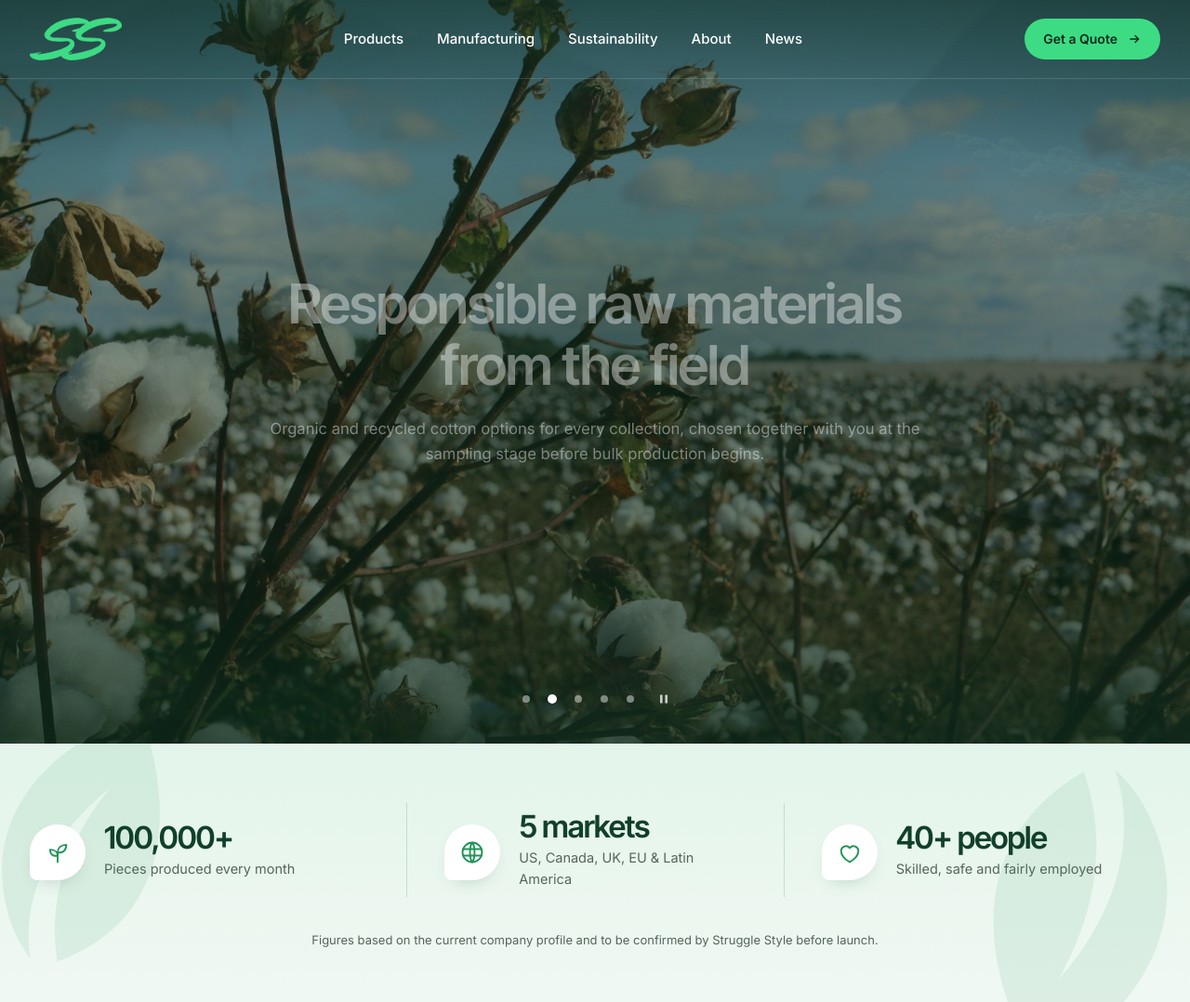
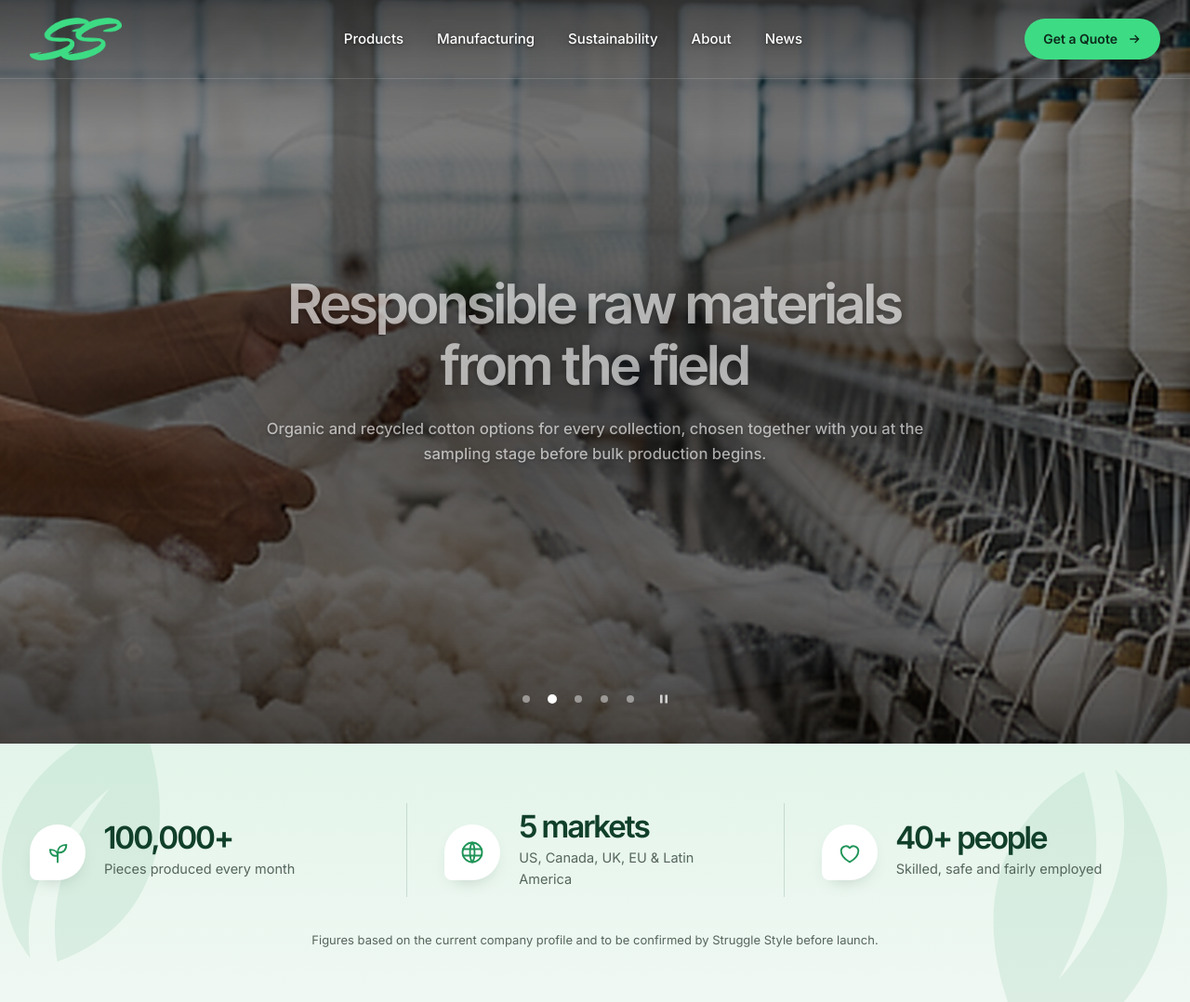
Before and after one commit to mizanurrahman70/strugglestyle, a plain HTML site: page index.html in a window 1280 px wide. Shown: the top 1078 px of the page at 93% size. Drawn offline with Linux system fonts and the light colour scheme.

Commit message:
update code

```diff
--- a/index.html
+++ b/index.html
@@ -92,7 +92,8 @@
   /* 1. Header */
   /* Transparent over the hero, solid once scrolled (or when the mobile menu is open) */
   header{position:fixed;top:0;left:0;right:0;z-index:50;background:transparent;border-bottom:1px solid rgba(255,255,255,.14);transition:background .35s,border-color .35s,backdrop-filter .35s}
-  header .nav ul a{color:#fff;transition:color .35s}
+  header .nav ul a{color:#fff;text-shadow:0 1px 3px rgba(0,0,0,.5),0 1px 12px rgba(0,0,0,.35);transition:color .35s}
+  header.scrolled .nav ul a,header.open .nav ul a{text-shadow:none}
   header .nav > .btn{background:var(--leaf);color:var(--green-900)}
   header .nav > .btn:hover{background:#fff}
   header .burger{background:rgba(255,255,255,.12);border-color:rgba(255,255,255,.3)}
@@ -114,15 +115,20 @@
 
   /* 2. Hero */
   .hero{padding:0;--edge:max(32px,calc((100vw - var(--max))/2 + 32px))}
-  .hero-card{position:relative;width:100%;height:100vh;height:100svh;min-height:620px;overflow:hidden;background:var(--green-900);color:#fff}
+  .hero-card{position:relative;width:100%;height:100vh;height:100svh;min-height:620px;overflow:hidden;background:#1a1a1a;color:#fff}
   .slide{position:absolute;inset:0;width:100%;height:100%}
   .slide{opacity:0;transition:opacity 1.4s ease}
   .slide.on{opacity:1}
   .slide img{width:100%;height:100%;object-fit:cover;transform:scale(1.06);transition:transform 7s ease-out}
   .slide.on img{transform:scale(1)}
-  .hero-card::after{content:"";position:absolute;inset:0;background:radial-gradient(ellipse at center,rgba(12,42,27,.55) 0%,rgba(12,42,27,.35) 60%,rgba(12,42,27,.5) 100%),linear-gradient(180deg,rgba(12,42,27,.55) 0%,transparent 22%,transparent 70%,rgba(12,42,27,.6) 100%)}
+  /* Neutral black shade (no green) so white text stays readable on bright photos:
+     darker behind the centred text, the top menu and the bottom slider dots */
+  .hero-card::after{content:"";position:absolute;inset:0;z-index:1;pointer-events:none;background:
+    radial-gradient(ellipse 60% 45% at 50% 52%,rgba(0,0,0,.42) 0%,rgba(0,0,0,.18) 70%,transparent 100%),
+    linear-gradient(180deg,rgba(0,0,0,.55) 0%,rgba(0,0,0,.12) 18%,rgba(0,0,0,.12) 78%,rgba(0,0,0,.5) 100%),
+    rgba(0,0,0,.22)}
   .hero-content{position:absolute;inset:0;z-index:2;display:flex;flex-direction:column;justify-content:center;align-items:center;text-align:center;padding:96px var(--edge) 72px}
-  .hero h1{color:rgba(255,255,255,.65);font-size:clamp(34px,min(4.6vw,8vh),72px);font-weight:600;max-width:1100px;letter-spacing:-.022em;line-height:1.12;text-wrap:balance}
+  .hero h1{color:#fff;text-shadow:0 2px 4px rgba(0,0,0,.35),0 4px 28px rgba(0,0,0,.45);font-size:clamp(34px,min(4.6vw,8vh),72px);font-weight:600;max-width:1100px;letter-spacing:-.022em;line-height:1.12;text-wrap:balance}
   @media (max-width:640px){
     .campaign-cap{left:20px;bottom:24px}
     .edit-tabs{gap:16px;overflow-x:auto}
@@ -133,7 +139,7 @@
     .look{width:160px;margin-left:-80px}
     .hint{font-size:0;gap:0}
  .hero h1 br{display:none} }
-  .hero p{font-size:clamp(16px,1.3vw,19px);color:rgba(255,255,255,.7);max-width:720px;margin:22px auto 34px;text-wrap:pretty}
+  .hero p{font-size:clamp(16px,1.3vw,19px);color:#fff;font-weight:500;text-shadow:0 1px 3px rgba(0,0,0,.55),0 2px 18px rgba(0,0,0,.5);max-width:720px;margin:22px auto 34px;text-wrap:pretty}
   /* Slide text changes with the image */
   .hero h1,.hero p{transition:opacity .45s ease,transform .45s ease}
   .hero-content.swap h1,.hero-content.swap p{opacity:0;transform:translateY(8px)}
@@ -767,11 +773,11 @@
 <section class="hero" aria-label="Introduction">
     <div class="hero-card" id="hero">
       <!-- Story in a fixed order: each slide carries its own title and text -->
-      <div class="slide on" data-label="Finished garments" data-title="Finished garments made<br> to your specification" data-text="Lingerie, denim, sweaters, wovens and knits — sampled, graded and produced to your tech pack with transparent costing at every step."><img src="images/cotton-cloths.jpg" alt="" style="object-position:center 60%"></div>
-      <div class="slide" data-label="Raw materials" data-title="Responsible raw materials<br> from the field" data-text="Organic and recycled cotton options for every collection, chosen together with you at the sampling stage before bulk production begins."><img src="images/cotton-trees.jpg" alt="" loading="lazy"></div>
-      <div class="slide" data-label="Production" data-title="Skilled hands on<br> a fair floor" data-text="Safe, well-lit floors and fair working hours, with careful quality checks at every stage of production, from cutting to packing."><img src="images/sew-line.jpg" alt="" loading="lazy"></div>
-      <div class="slide" data-label="Energy" data-title="Working toward cleaner<br> energy and efficiency" data-text="Efficient machinery in use today, with renewable energy planning under way to lower the footprint of every garment we make."><img src="images/solar.jpg" alt="" loading="lazy"></div>
-      <div class="slide" data-label="Shipping" data-title="Shipped to brands<br> around the world" data-text="FOB Chattogram or delivered straight to your port, with clear lead times and a detailed quotation within one business day."><img src="images/port.jpg" alt="" loading="lazy"></div>
+      <div class="slide on" data-label="Finished garments" data-title="Finished garments made<br> to your specification" data-text="Lingerie, denim, sweaters, wovens and knits — sampled, graded and produced to your tech pack with transparent costing at every step."><img src="images/heros/finished-garments.jpg" alt=""></div>
+      <div class="slide" data-label="Raw materials" data-title="Responsible raw materials<br> from the field" data-text="Organic and recycled cotton options for every collection, chosen together with you at the sampling stage before bulk production begins."><img src="images/heros/raw-materials.jpg" alt="" loading="lazy"></div>
+      <div class="slide" data-label="Production" data-title="Skilled hands on<br> a fair floor" data-text="Safe, well-lit floors and fair working hours, with careful quality checks at every stage of production, from cutting to packing."><img src="images/heros/production.jpg" alt="" loading="lazy"></div>
+      <div class="slide" data-label="Energy" data-title="Working toward cleaner<br> energy and efficiency" data-text="Efficient machinery in use today, with renewable energy planning under way to lower the footprint of every garment we make."><img src="images/heros/clean-energy.jpg" alt="" loading="lazy"></div>
+      <div class="slide" data-label="Shipping" data-title="Shipped to brands<br> around the world" data-text="FOB Chattogram or delivered straight to your port, with clear lead times and a detailed quotation within one business day."><img src="images/heros/shipping.jpg" alt="" loading="lazy" style="object-position:62% center"></div>
 
       <div class="hero-content">
         <h1 id="heroTitle">Finished garments made<br> to your specification</h1>
```
Also changed, not shown: images/heros/clean-energy.jpg (added), images/heros/dress.png (added), images/heros/finished-garments.jpg (added), images/heros/production.jpg (added), images/heros/raw-materials.jpg (added), images/heros/ship.png (added), images/heros/shipping.jpg (added), images/heros/solar.png (added), images/heros/tuls.png (added), images/heros/workar.png (added), 1 other file.
